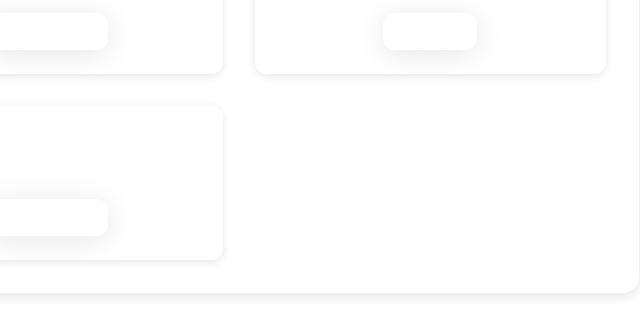
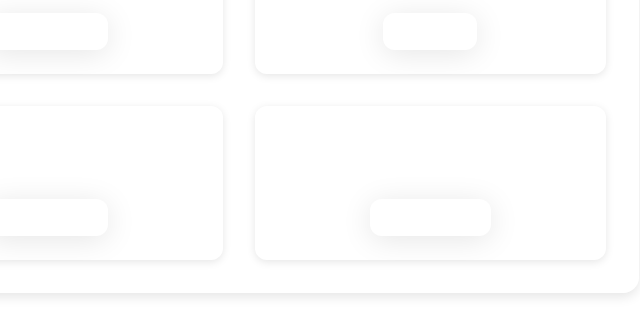
Before and after one commit to imhypeboy/Portfolio, a plain HTML site: page index.html in a window 1280 px wide. Shown: the part 2064-2374 px from the top of the page, 401-1041 px from the left. Drawn offline with nearby package versions, Linux system fonts and the light colour scheme.

Commit message:
🚀 전체 수정 반영 (프로젝트 4 포함)

```diff
--- a/index.html
+++ b/index.html
@@ -105,6 +105,11 @@
             <p>설명 및 주요 기능</p>
             <button class="glass-button">View Demo</button>
           </div>
+          <div class="project-card">
+            <h3>프로젝트 4</h3>
+            <p>설명 및 주요 기능</p>
+            <button class="glass-button">View Demo</button>
+          </div>
         </div>
       </div>
     </section>
```
